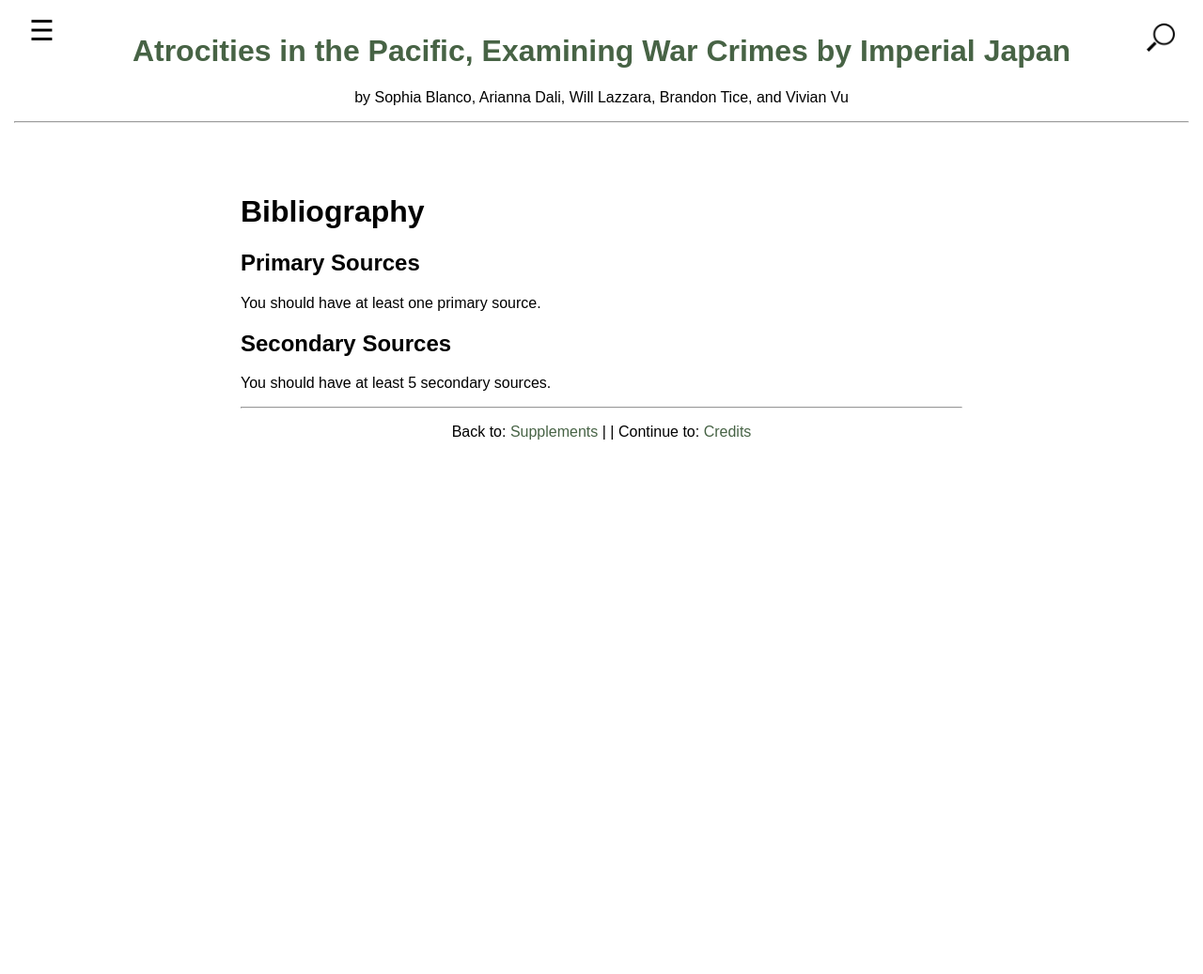
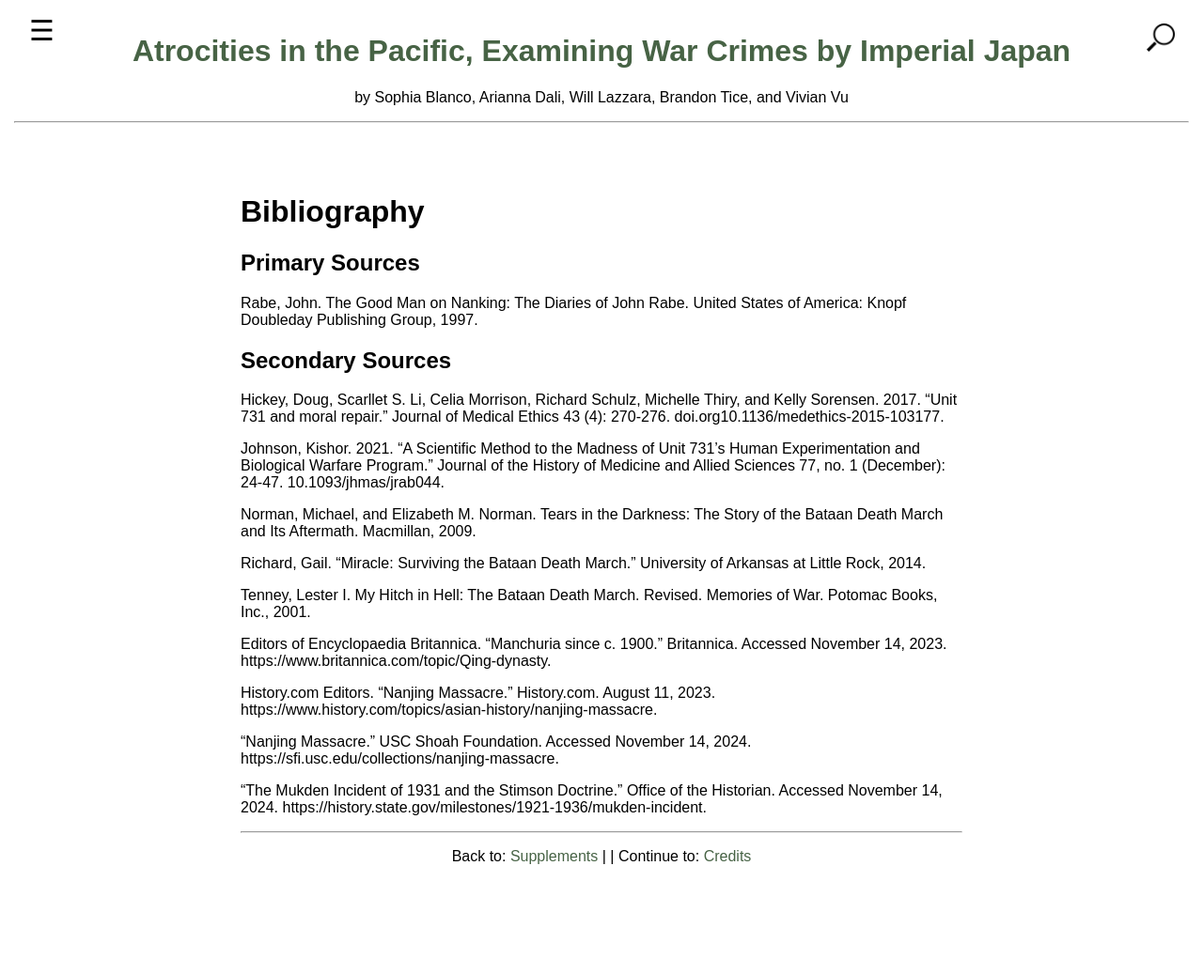
Before and after one commit to WaLazzara/LAZZARA-WILLIAM-WOH3931, a Jekyll site: the page built from 005_bibliography.md, in a window 1280 px wide. Shown: the whole page at 94% size. Built offline with Jekyll 4.4.1, drawn with Linux system fonts in a browser that asks for light colours; before the commit the page ends 900 px from its top, so only the background shows below that.

Commit message:
Update 005_bibliography.md

```diff
--- a/005_bibliography.md
+++ b/005_bibliography.md
@@ -8,8 +8,30 @@ number: 5
 
 ## Primary Sources
 
-You should have at least one primary source.
+Rabe, John. The Good Man on Nanking: The Diaries of John Rabe. United States of America:
+Knopf Doubleday Publishing Group, 1997.
+
 
 ## Secondary Sources
 
-You should have at least 5 secondary sources.
+Hickey, Doug, Scarllet S. Li, Celia Morrison, Richard Schulz, Michelle Thiry, and Kelly Sorensen. 2017. “Unit 731 and moral repair.” Journal of Medical Ethics 43 (4): 270-276. doi.org10.1136/medethics-2015-103177.
+
+Johnson, Kishor. 2021. “A Scientific Method to the Madness of Unit 731's Human Experimentation and Biological Warfare Program.” Journal of the History of Medicine and Allied Sciences 77, no. 1 (December): 24-47. 10.1093/jhmas/jrab044.
+
+Norman, Michael, and Elizabeth M. Norman. Tears in the Darkness: The Story of the Bataan Death March and Its Aftermath. Macmillan, 2009.
+
+Richard, Gail. “Miracle: Surviving the Bataan Death March.” University of Arkansas at Little Rock, 2014.
+
+Tenney, Lester I. My Hitch in Hell: The Bataan Death March. Revised. Memories of War. Potomac Books, Inc., 2001.
+
+Editors of Encyclopaedia Britannica. “Manchuria since c. 1900.” Britannica. Accessed
+November 14, 2023. https://www.britannica.com/topic/Qing-dynasty.
+
+History.com Editors. “Nanjing Massacre.” History.com. August 11, 2023.
+https://www.history.com/topics/asian-history/nanjing-massacre.
+
+“Nanjing Massacre.” USC Shoah Foundation. Accessed November 14, 2024.
+https://sfi.usc.edu/collections/nanjing-massacre.
+
+"The Mukden Incident of 1931 and the Stimson Doctrine." Office of the Historian. Accessed
+November 14, 2024. https://history.state.gov/milestones/1921-1936/mukden-incident.
```
